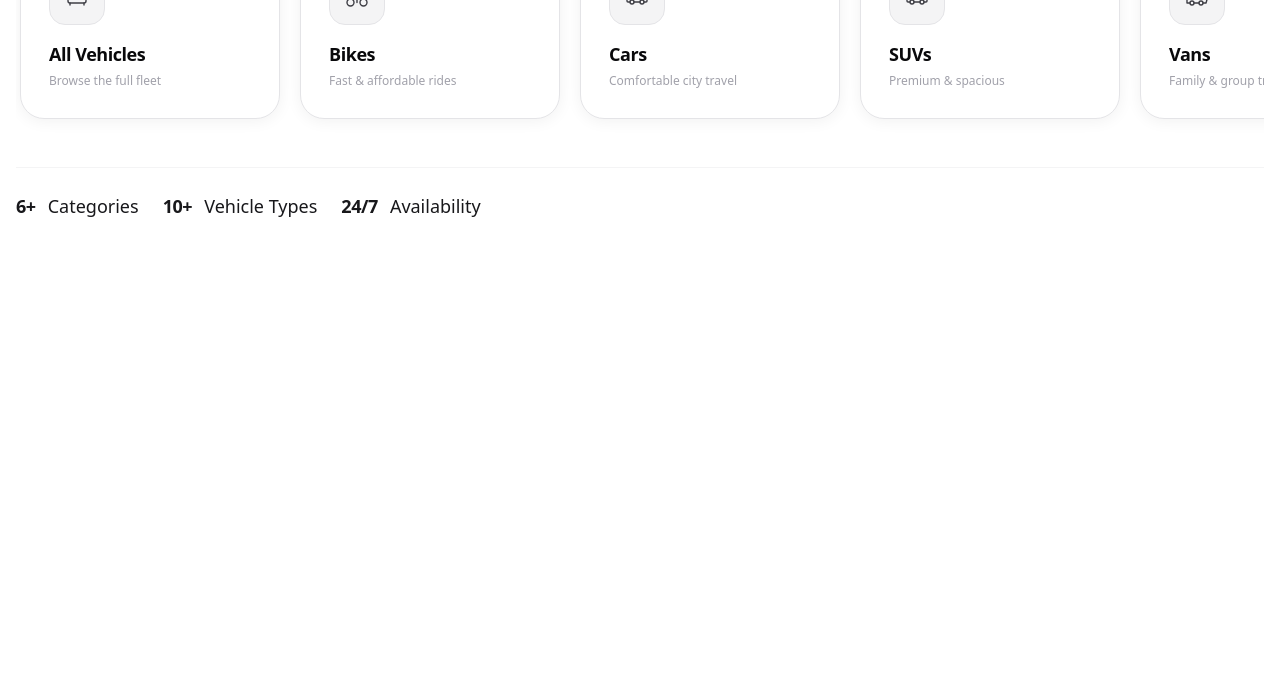
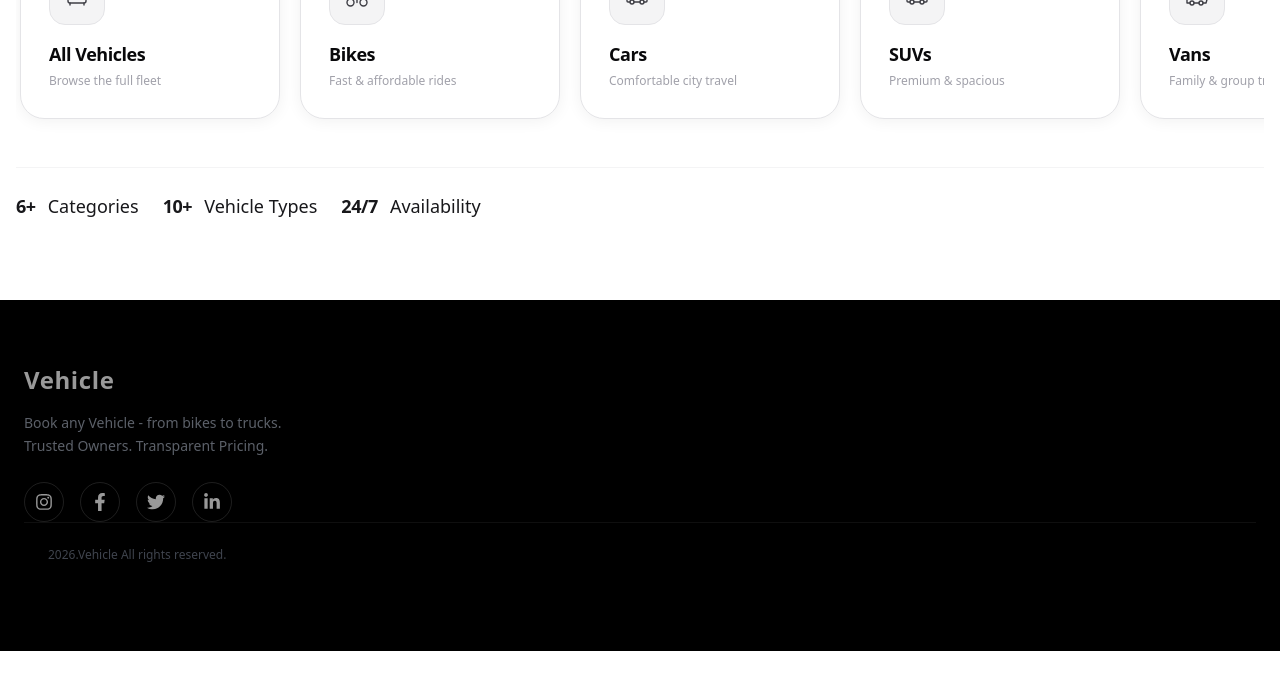
Before and after one commit to SumanKarmakar467/vehicle, a Next.js app: page / in a window 1280 px wide. Shown: the part 1239-1929 px from the top of the page. After the commit the page ends 1890 px from the top, so only its background shows below. Built offline with nearby package versions, Linux system fonts and the light colour scheme; no server answers.

Commit message:
complete the footer section

```diff
--- a/package.json
+++ b/package.json
@@ -23,6 +23,7 @@
     "nodemailer": "^7.0.13",
     "react": "19.2.4",
     "react-dom": "19.2.4",
+    "react-icons": "^5.6.0",
     "react-redux": "^9.3.0"
   },
   "devDependencies": {
--- a/src/components/Footer.tsx
+++ b/src/components/Footer.tsx
@@ -1,11 +1,55 @@
-import React from 'react'
+"use client";
+import React from "react";
+import { motion } from "motion/react";
+import {
+  FaInstagram,
+  FaFacebookF,
+  FaTwitter,
+  FaLinkedinIn,
+} from "react-icons/fa";
+function Footer() {
+  return (
+    <div className="w-full bg-black text-white">
+      <motion.div
+        initial={{ opacity: 0, y: 40 }}
+        whileInView={{ opacity: 0.6, y: 0 }}
+        transition={{ duration: 0.6, ease: "easeOut" }}
+        viewport={{ once: true }}
+        className="max-w-7xl mx-auto px-6 py-16"
+      >
+        <div className="grid grid-cols-1 sm:grid-cols-2 lg:grid-cols-4 gap-12">
+          <div>
+            <h2 className="text-2xl font-bold tracking-wide">Vehicle</h2>
+            <p className="mt-4 text-gray-400 text-sm leading-relaxed">
+              Book any Vehicle - from bikes to trucks. Trusted Owners.
+              Transparent Pricing.
+            </p>
+            <div className='flex gap-4 mt-6'>
+              {[FaInstagram, FaFacebookF, FaTwitter, FaLinkedinIn].map(
+                (Icon, i) => (
+                  <motion.a
+                    key={i}
+                    whileHover={{ y: -3 }}
+                    href="#"
+                    className="w-10 h-10 flex items-center justify-center rounded-full border border-white/20 hover:bg-white hover:text-black transition"
+                  >
+                    <Icon size={18} />
+                  </motion.a>
+                ),
+              )}
+            </div>
+          </div>
+        </div>
 
-const Footer = () => {
-  return (
-    <div>
+        <div className='border-t border-white/10'>
+        <div className='max-w-7xl mx-auto px-6 py-6 flex flex-col sm:flex-row justify-between items-center text-xs text-gray-500 gap-4'>
+          <p>{new Date().getFullYear()}.Vehicle All rights reserved.</p>
+        </div>
+        </div>
+      </motion.div>
 
     </div>
-  )
+  );
 }
 
-export default Footer
+export default Footer;
--- a/src/components/VehicleSlider.tsx
+++ b/src/components/VehicleSlider.tsx
@@ -62,7 +62,7 @@
   };
 
   return (
-    <div className="w-full h-[200vh] bg-white py-20 px-4 overflow-hidden">
+    <div className="w-full  bg-white py-20 px-4 overflow-hidden">
       <div className="max-w-7xl mx-auto">
         <motion.div
           initial={{ opacity: 0, y: 20 }}
```
Also changed, not shown: 1 other file (tests, documents, lock files or other folders).
